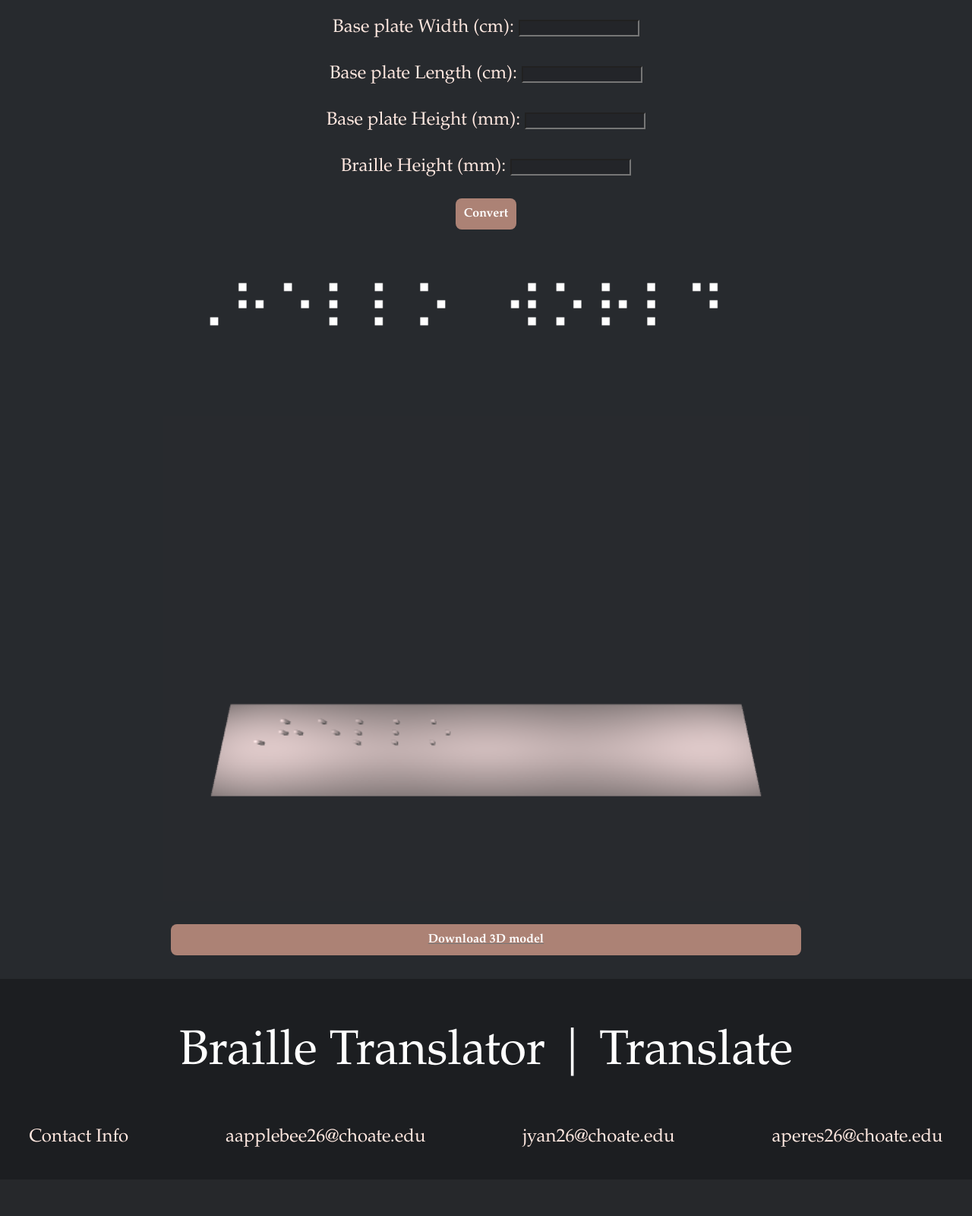
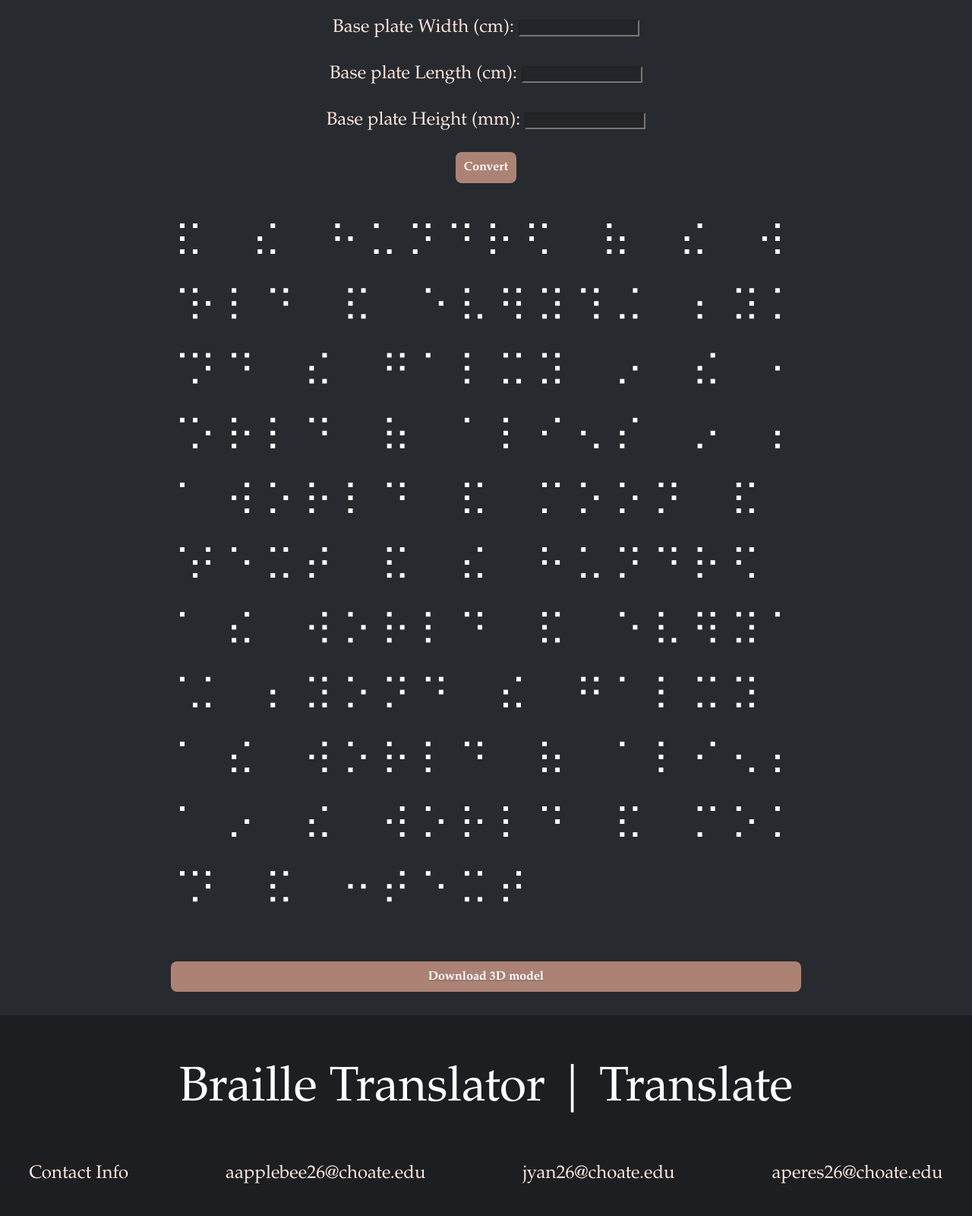
Before and after one commit to AriPchoate/E2B, a Flask app: page /translate in a window 1280 px wide. Shown: the part 592-2192 px from the top of the page at 76% size. Before the commit the page ends 2101 px from the top, so only its background shows below. Run offline with Flask 3, Linux system fonts and the light colour scheme.

Commit message:
Add files via upload

```diff
--- a/static/styles.css
+++ b/static/styles.css
@@ -81,6 +81,7 @@ hr {
 
 .content-section {
     margin: 1em;
+    line-height: 1.5;
 }
 
 .container {
@@ -93,7 +94,7 @@ hr {
 
 .section-header {
     font-family: "Garamond";
-    font-weight: normal;
+    font-weight: strong;
     color: white;
     text-align: center;
     font-size: 2.5em;
--- a/templates/translate.html
+++ b/templates/translate.html
@@ -1,3 +1,12 @@
+<!--
+Ari, Aureliano, and Joe
+This part of the website is the main section that generates all of the
+3d Braille and the Braille image. This section was not too hard to code
+after we figured out how to use html with python in Flask.
+Sources: https://flask.palletsprojects.com/en/3.0.x/ - This source was used to figure make html compatible with python through Flask. The coding principles from this source are scattered around the entirety of the code because of the specificity of important commands.
+
+ -->
+
 <!DOCTYPE html>
 <html lang="en">
     <head>
@@ -37,23 +46,19 @@
 
                 <div class="preference">
                     <label class="text-primary">Base plate Width (cm): </label>
-                    <input type="text" id="baseWidth" name="baseWidth" class="preference-input">
+                    <input type="text" id="baseWidth" name="baseWidth" class="preference-input" required>
                 </div>
 
                 <div class="preference">
                     <label class="text-primary">Base plate Length (cm): </label>
-                    <input type="text" id="baseLength" name="baseLength" class="preference-input">
+                    <input type="text" id="baseLength" name="baseLength" class="preference-input" required>
                 </div>
 
                 <div class="preference">
                     <label class="text-primary">Base plate Height (mm): </label>
-                    <input type="text" id="baseHeight" name="baseHeight" class="preference-input">
+                    <input type="text" id="baseHeight" name="baseHeight" class="preference-input" required>
                 </div>
 
-                <div class="preference">
-                    <label class="text-primary">Braille Height (mm): </label>
-                    <input type="text" id="brailleHeight" name="brailleHeight" class="preference-input">
-                </div>
 
                 <div>
                     <input type="submit" name="Convert" value="Convert" class="btn btn-primary"c>
@@ -74,12 +79,6 @@
             <section class="container">
                 <img src="{{ url_for('static', filename='../static/images/BrailleImage.png') }}" alt="Your Image">
             </section>
-            <section class="container">
-                <img src="{{ url_for('static', filename='../static/images/modelImage.png') }}" alt="Your Image">
-                <!-- <input type="button" onclick="my_function()" value = "say hello" /> -->
-
-                <!-- <input type="submit" name="Do" value="Download 3D Model" class="btn btn-primary"c> -->
-            </section>
         </form>
         <a href="./static/model.obj" download="braille3D.obj" class="container">
             <button class="btn btn-primary">Download 3D model</button>
```
Also changed, not shown: templates/about.html (+7 -4 lines), templates/directions.html (+7 -4 lines), static/images/BrailleImage.png, static/images/favicon.ico, 1 other file.
